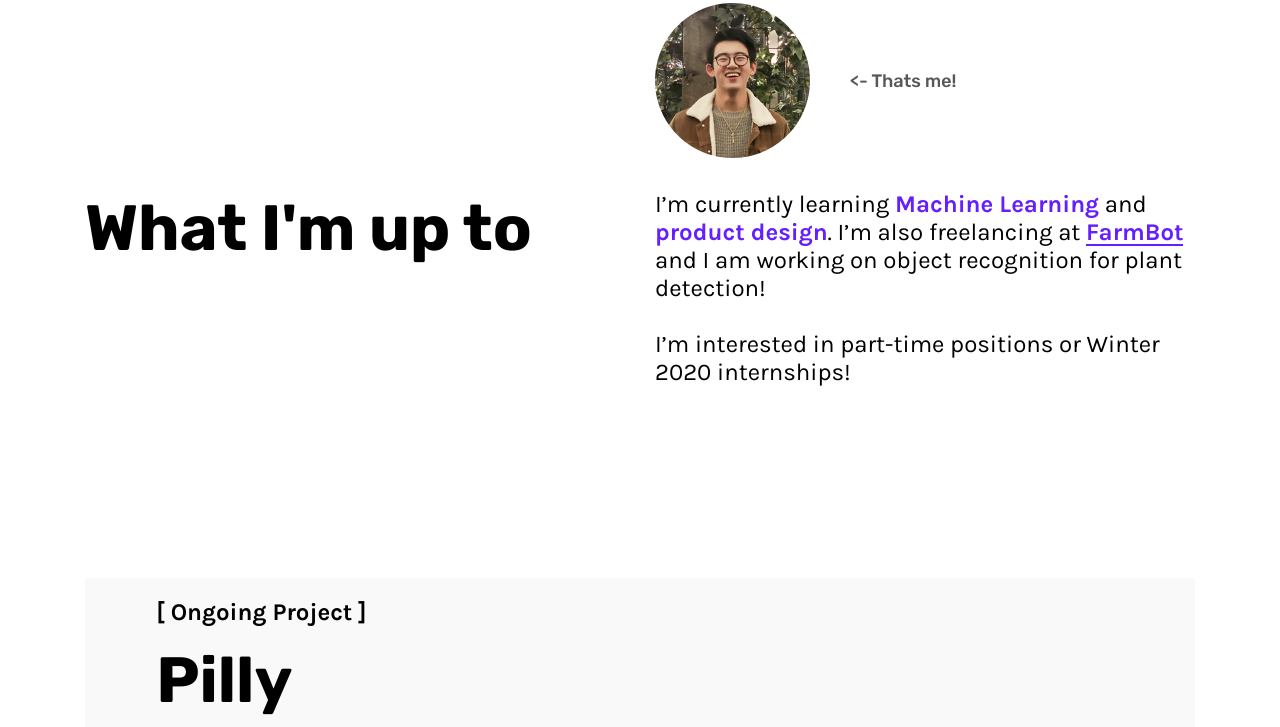
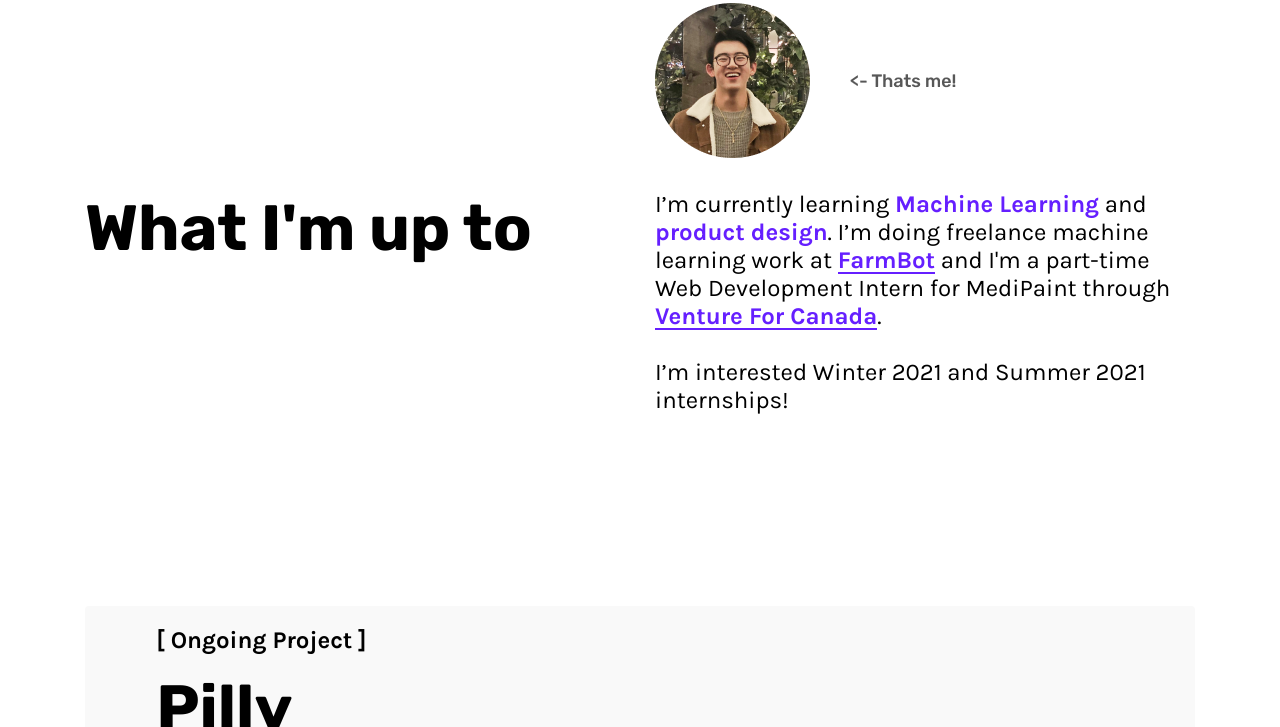
Before and after one commit to Johnson-Su/Personal-Website-Old, a plain HTML site: page index.html in a window 1280 px wide. Shown: the part 933-1660 px from the top of the page. Drawn offline with nearby package versions, Linux system fonts and the light colour scheme.

Commit message:
small text updates

```diff
--- a/index.html
+++ b/index.html
@@ -94,9 +94,10 @@
         </div>
         <div class="col-md mx-4 mx-md-0">
           <p>
-            I’m currently learning <span class="bold">Machine Learning</span> and <span class="bold">product design</span>. I’m also freelancing at <a href="https://farm.bot/" target="_blank"><span class="bold link nodec">FarmBot</span></a> and I am working on object recognition for plant detection!
+            I’m currently learning <span class="bold">Machine Learning</span> and <span class="bold">product design</span>. I’m doing freelance machine learning work at <a href="https://farm.bot/" target="_blank"><span class="bold link nodec">FarmBot</span></a> and I'm a part-time Web Development Intern for MediPaint through
+             <a href="https://ventureforcanada.ca/" target="_blank"><span class="bold link nodec">Venture For Canada</span></a>.
             <br>
-            <br>I’m interested in part-time positions or Winter 2020 internships!
+            <br>I’m interested Winter 2021 and Summer 2021 internships!
           </p>
         </div>
       </div>
```
Also changed, not shown: 1 other file.
